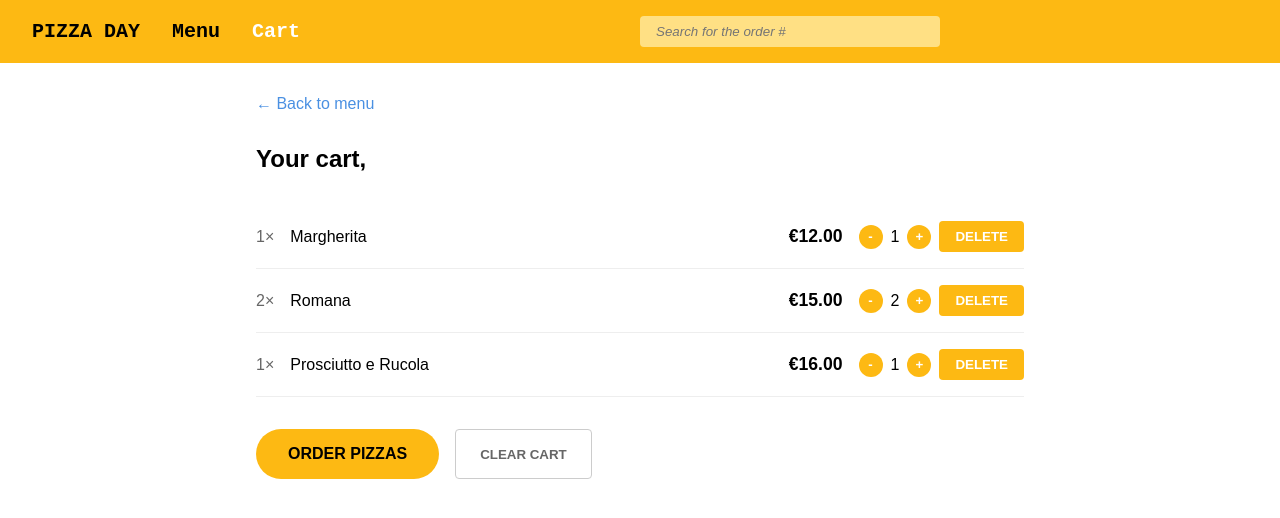
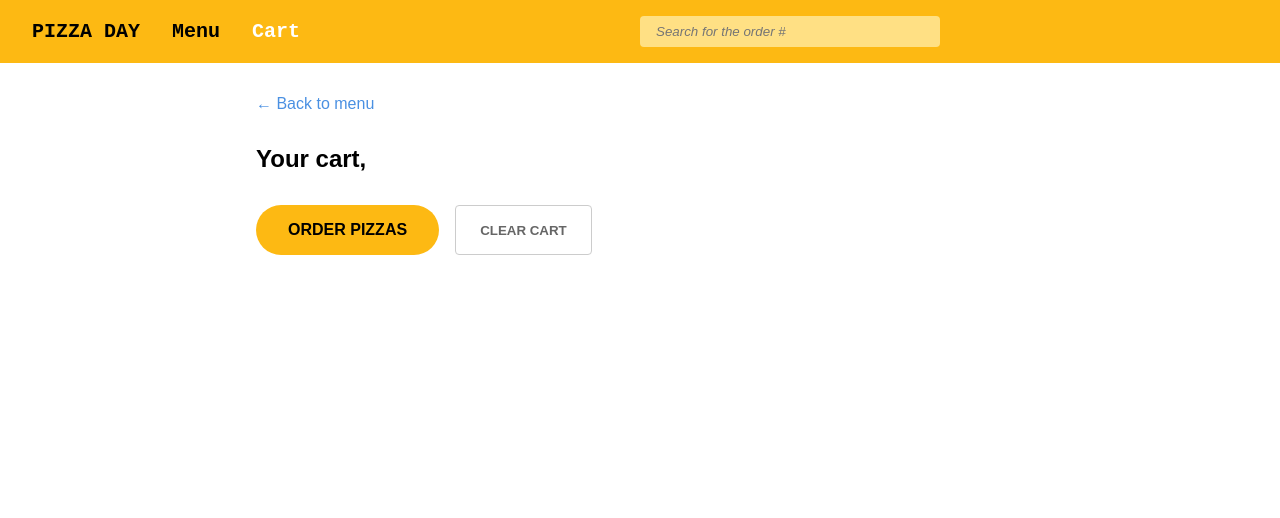
Before and after one commit to saintgregoire/ReactHillel, a React (Vite) app: page /cart in a window 1280 px wide. Shown: the top 518 px of the page. Built offline with nearby package versions, Linux system fonts and the light colour scheme.

Commit message:
feat => cart functionality shopping cart functionality is partially implemented

```diff
--- a/src/components/CartItem/CartItem.jsx
+++ b/src/components/CartItem/CartItem.jsx
@@ -1,10 +1,13 @@
+import { useContext } from 'react';
 import Button from '../Button/Button'
-
 import './CartItem.css';
+import { CartContext } from '../../context/CartContext';
 
 function CartItem(props){
 
-  const {name, price, quantity} = props;
+  const {id, name, price, quantity} = props;
+
+  const {onDelete, onDecrement, onIncrement} = useContext(CartContext);
 
   return(
     <div className="cart-item">
@@ -12,10 +15,10 @@ function CartItem(props){
           <span>{name}</span>
           <span className="price">{`€${price}.00`}</span>
           <div className="quantity-controls">
-              <Button className={"quantity-btn"} text={'-'} />
+              <Button className={"quantity-btn"} text={'-'} onClick={() => onDecrement(id)} />
               <span>{quantity}</span>
-              <Button className={"quantity-btn"} text={'+'} />
-              <Button className={"delete-btn"} text={'DELETE'} />
+              <Button className={"quantity-btn"} text={'+'} onClick={() => onIncrement(id)} />
+              <Button className={"delete-btn"} text={'DELETE'} onClick={() => onDelete(id)} />
           </div>
       </div>
   )
--- a/src/components/PizzaItem/PizzaItem.jsx
+++ b/src/components/PizzaItem/PizzaItem.jsx
@@ -1,23 +1,15 @@
-import { useState } from "react";
-
+import { useContext } from "react";
 import Button from "../Button/Button";
 import "./PizzaItem.css";
+import { CartContext } from "../../context/CartContext";
 
 function PizzaItem(props) {
   const { data } = props;
-  const { name, imageUrl, ingredients, unitPrice, soldOut } = data;
+  const { id, name, imageUrl, ingredients, unitPrice, soldOut } = data;
 
-  const [count, setCount] = useState(0);
+  const { onAdd, onIncrement, onDecrement } = useContext(CartContext);
 
-  const incrementCounter = () => {
-    setCount(count + 1);
-  };
-
-  const decrementCounter = () => {
-    if (count > 0) {
-      setCount(count - 1);
-    }
-  };
+  const count = 0;
 
   return (
     <div className="pizza-item">
@@ -36,23 +28,21 @@ function PizzaItem(props) {
           <Button
             text="ADD TO CART"
             className={count > 0 ? "hidden" : "add-to-cart"}
-            onClick={incrementCounter}
+            onClick={() => onAdd(data)}
           />
-          <div
-            className={count > 0 ? "counter" : "hidden"}
-          >
+          <div className={count > 0 ? "counter" : "hidden"}>
             <Button
               text="-"
               ariaLabel="Decrease quantity"
               className="decrement"
-              onClick={decrementCounter}
+              onClick={() => onDecrement(id)}
             />
             <span>{count}</span>
             <Button
               text="+"
               ariaLabel="Increase quantity"
               className="increment"
-              onClick={incrementCounter}
+              onClick={() => onIncrement(id)}
             />
           </div>
         </div>
--- /dev/null
+++ b/src/context/CartContext.jsx
@@ -0,0 +1,99 @@
+import { useReducer } from "react";
+import { createContext } from "react";
+
+export const CartContext = createContext(null);
+CartContext.displayName = "CartContext";
+
+const initialState = { cartItems: [] };
+
+const CartContextProvider = ({ children }) => {
+  const reducer = (state, action) => {
+    switch (action.type) {
+      case "ADD":
+        return {
+          ...state,
+          cartItems: [...state.cartItems, { ...action.payload, qty: 1 }],
+        };
+      case "CLEAR":
+        return initialState;
+      case "INCREMENT":
+        return {
+          ...state,
+          cartItems: state.cartItems.map((i) => {
+            if (i.id !== action.payload) return i;
+            return {
+              ...i,
+              qty: i.qty + 1,
+            };
+          }),
+        };
+      case "DECREMENT":
+        return {
+          ...state,
+          cartItems: state.cartItems.map((i) => {
+            if (i.id !== action.payload) return i;
+            return {
+              ...i,
+              qty: i.qty - 1,
+            };
+          }),
+        };
+      case "DELETE":
+        return {
+          ...state,
+          cartItems: state.cartItems.filter((i) => i.id !== action.payload),
+        };
+      default:
+        return state;
+    }
+  };
+
+  const [state, dispatch] = useReducer(reducer, initialState);
+
+  const handleAddToCart = (item) => {
+    dispatch({
+      type: "ADD",
+      payload: item,
+    });
+  };
+
+  const handleClearCart = () => {
+    dispatch({
+      type: "CLEAR",
+    });
+  };
+
+  const handleIncrement = (id) => {
+    dispatch({
+      type: "INCREMENT",
+      payload: id,
+    });
+  };
+
+  const handleDecrement = (id) => {
+    dispatch({
+      type: "DECREMENT",
+      payload: id,
+    });
+  };
+
+  const handleDelete = (id) => {
+    dispatch({
+      type: "DELETE",
+      payload: id,
+    });
+  };
+
+  const value = {
+    cartItems: state,
+    onAdd: handleAddToCart,
+    onClear: handleClearCart,
+    onIncrement: handleIncrement,
+    onDecrement: handleDecrement,
+    onDelete: handleDelete
+  };
+
+  return <CartContext.Provider value={value}>{children}</CartContext.Provider>;
+};
+
+export default CartContextProvider;
--- a/src/main.jsx
+++ b/src/main.jsx
@@ -2,11 +2,14 @@ import { createRoot } from "react-dom/client";
 import { BrowserRouter } from "react-router";
 import App from "./App.jsx";
 import NameContextProvider from "./context/NameContext.jsx";
+import CartContextProvider from "./context/CartContext.jsx";
 
 createRoot(document.getElementById("root")).render(
   <BrowserRouter>
     <NameContextProvider>
-      <App />
+      <CartContextProvider>
+        <App />
+      </CartContextProvider>
     </NameContextProvider>
   </BrowserRouter>
 );
--- a/src/pages/Cart/Cart.jsx
+++ b/src/pages/Cart/Cart.jsx
@@ -5,28 +5,11 @@ import "./Cart.css";
 import { Link, useNavigate } from "react-router";
 import { useContext } from "react";
 import { NameContext } from "../../context/NameContext";
+import { CartContext } from "../../context/CartContext";
 
 function Cart() {
-  const cartItems = [
-    {
-      id: 1,
-      name: "Margherita",
-      price: 12.0,
-      quantity: 1,
-    },
-    {
-      id: 2,
-      name: "Romana",
-      price: 15.0,
-      quantity: 2,
-    },
-    {
-      id: 3,
-      name: "Prosciutto e Rucola",
-      price: 16.0,
-      quantity: 1,
-    },
-  ];
+
+  const {cartItems, onClear} = useContext(CartContext);
 
   const {userName} = useContext(NameContext);
 
@@ -44,12 +27,12 @@ function Cart() {
       <h1 className="cart-title">Your cart, {userName}</h1>
 
       <div className="cart-items">
-        {cartItems.map((item)=> (
-          <CartItem key={item.id} name={item.name} price={item.price} quantity={item.quantity} />
+        {cartItems.cartItems.map((item)=> (
+          <CartItem key={item.id} id={item.id} name={item.name} price={item.unitPrice} quantity={item.qty} />
         ))}
         <div className="cart-actions">
             <Button className={"order-btn"} text={'Order pizzas'} onClick={makeOrder} />
-            <Button className={"clear-btn"} text={'Clear cart'} />
+            <Button className={"clear-btn"} text={'Clear cart'} onClick={onClear} />
         </div>
       </div>
     </div>
```
